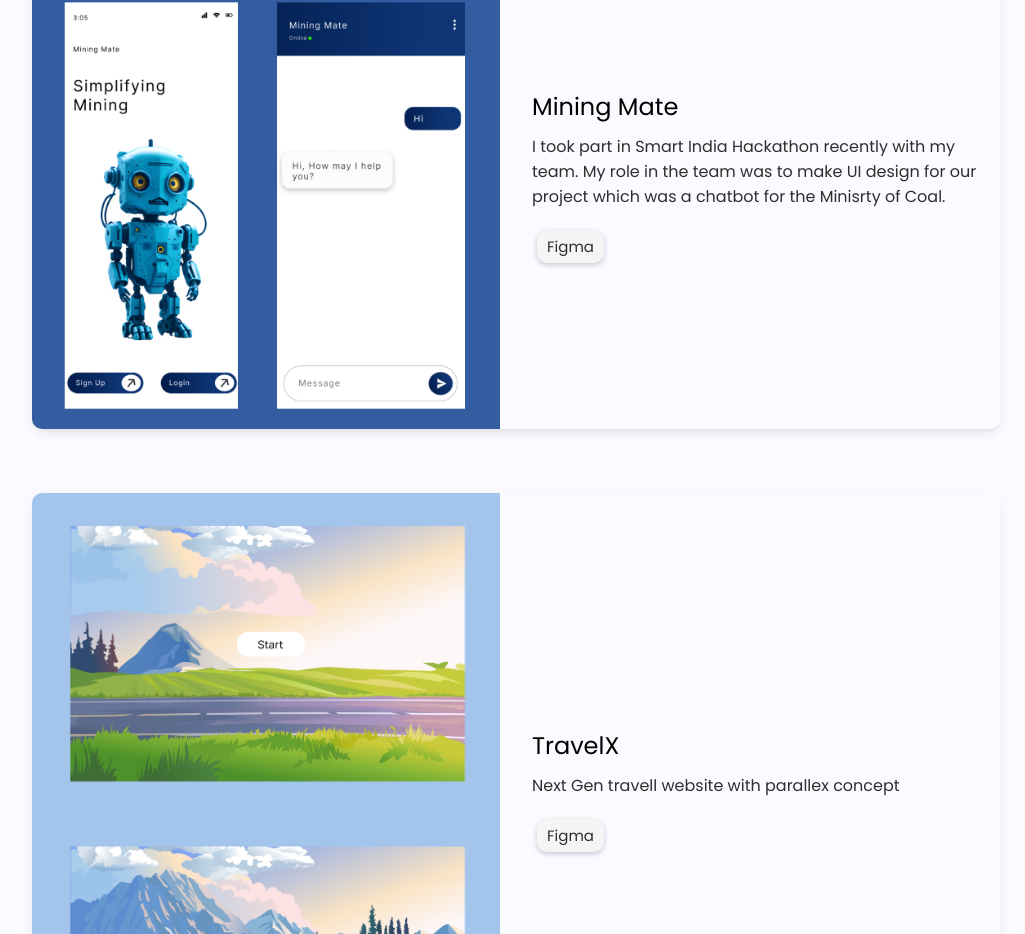
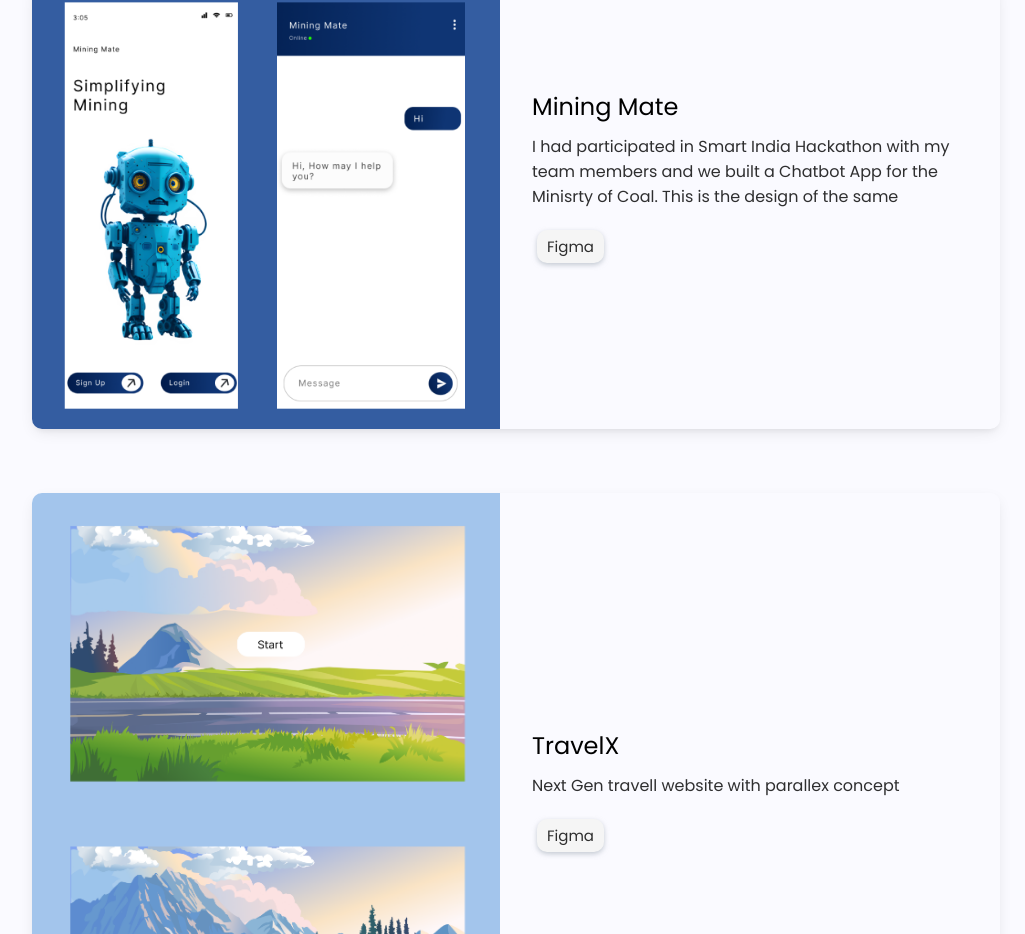
Before and after one commit to pratyush3300/firstPortfolio, a React (Create React App) app: page / in a window 1280 px wide. Shown: the part 1567-2501 px from the top of the page, without its empty margins (124-1149 px from the left). Built offline with nearby package versions, Linux system fonts and the light colour scheme.

Commit message:
Update ProjectData.js

```diff
--- a/src/data/ProjectData.js
+++ b/src/data/ProjectData.js
@@ -28,7 +28,7 @@ export const ProjectList = [
     title: "Mining Mate",
     demo_url:"",
     description:
-      "I took part in Smart India Hackathon recently with my team. My role in the team was to make UI design for our project which was a chatbot for the Minisrty of Coal.",
+      "I had participated in Smart India Hackathon with my team members and we built a Chatbot App for the Minisrty of Coal. This is the design of the same",
     tech_stack: ["Figma"],
     demo_url:"",
 
```
